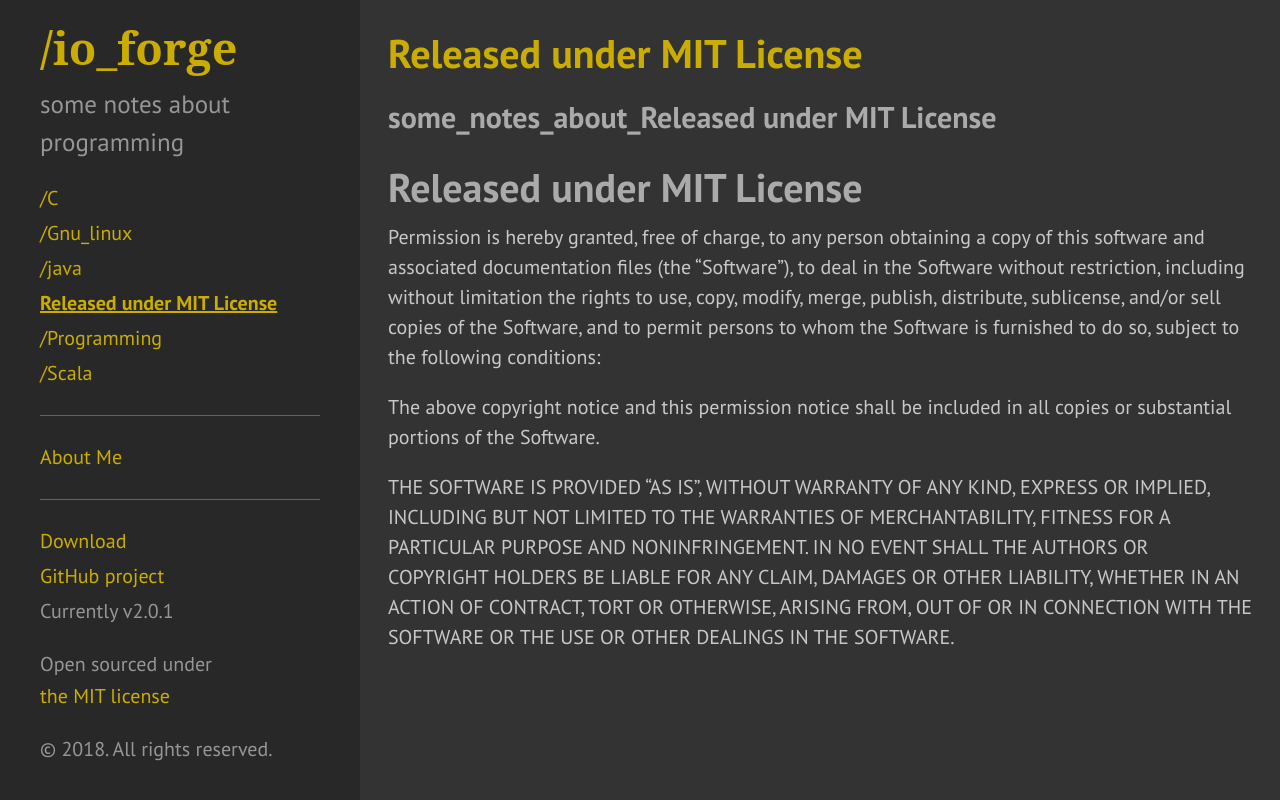
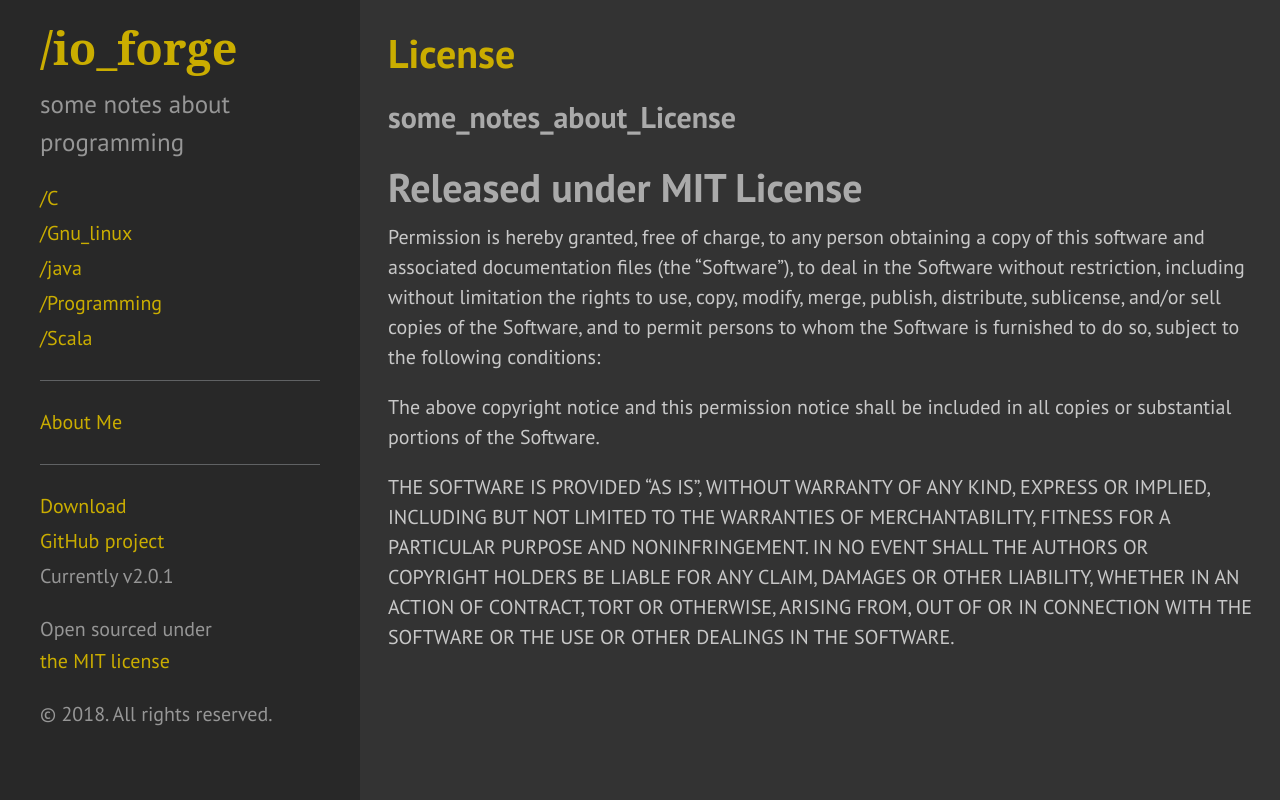
Before and after one commit to JohnnyXavier/johnnyxavier.github.io, a Jekyll site: the page built from pages/license.md, in a window 1280 px wide. Shown: the top 800 px of the page. Built offline with Jekyll 4.4.1, drawn with Linux system fonts in a browser that asks for light colours; our own code applies the rules of GitHub Pages for plain Markdown files; some of the changed lines change nothing that is shown.

Commit message:
new theme

```diff
--- a/_includes/sidebar.html
+++ b/_includes/sidebar.html
@@ -10,18 +10,15 @@
         </div>
 
         <nav class="sidebar-nav">
-            {% comment %}
-            The code below dynamically generates a sidebar nav of pages with
-            `layout: page` in the front-matter. See readme for usage.
-            {% endcomment %}
-
             {% assign pages_list = site.pages %}
             {% for node in pages_list %}
             {% if node.title != null %}
             {% if node.title != '/About' %}
+            {% if node.title != 'License' %}
             {% if node.layout == "page" %}
             <a class="sidebar-nav-item{% if page.url == node.url %} active{% endif %}"
                href="{{ site.baseurl }}{{ node.url }}">{{ node.title }}</a>
+            {% endif %}
             {% endif %}
             {% endif %}
             {% endif %}
--- a/license.md
+++ b/pages/license.md
@@ -1,6 +1,6 @@
 ---
 layout: page
-title:
+title: License
 ---
 # Released under MIT License
 
```
Also changed, not shown: README.md.
